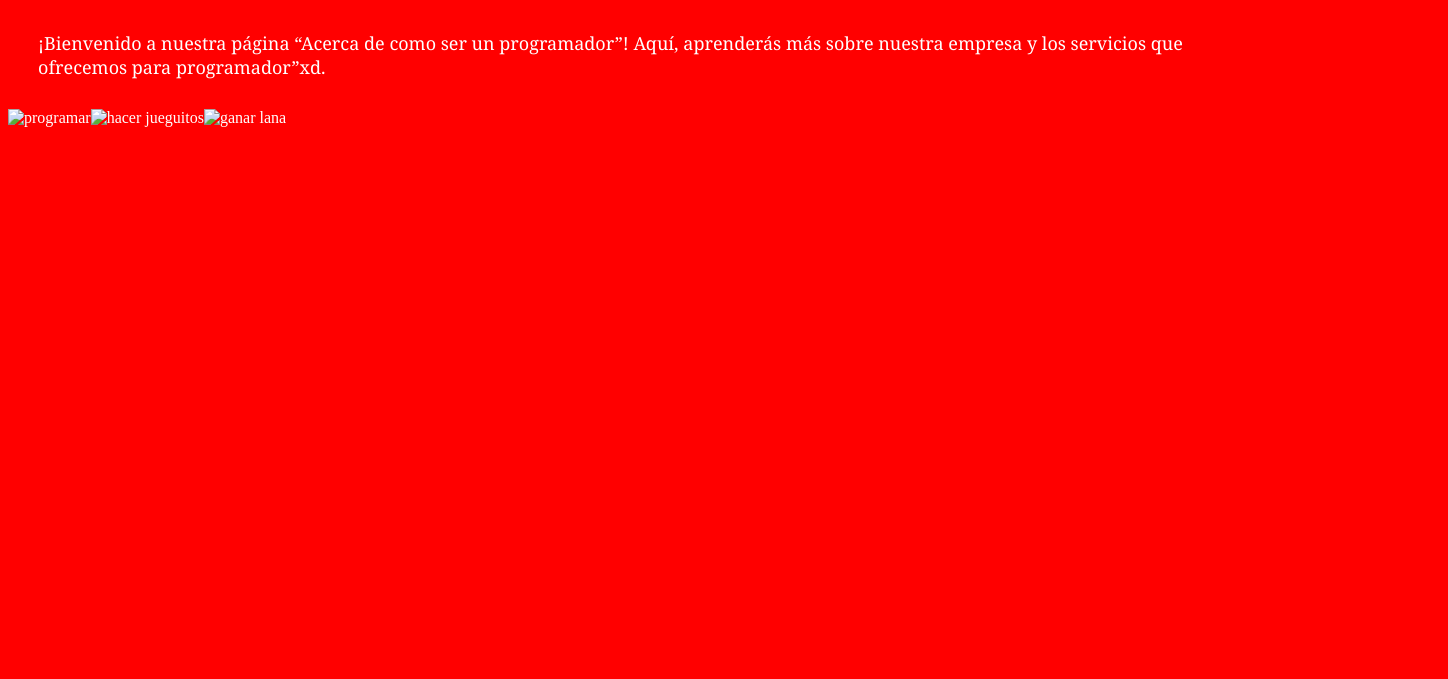
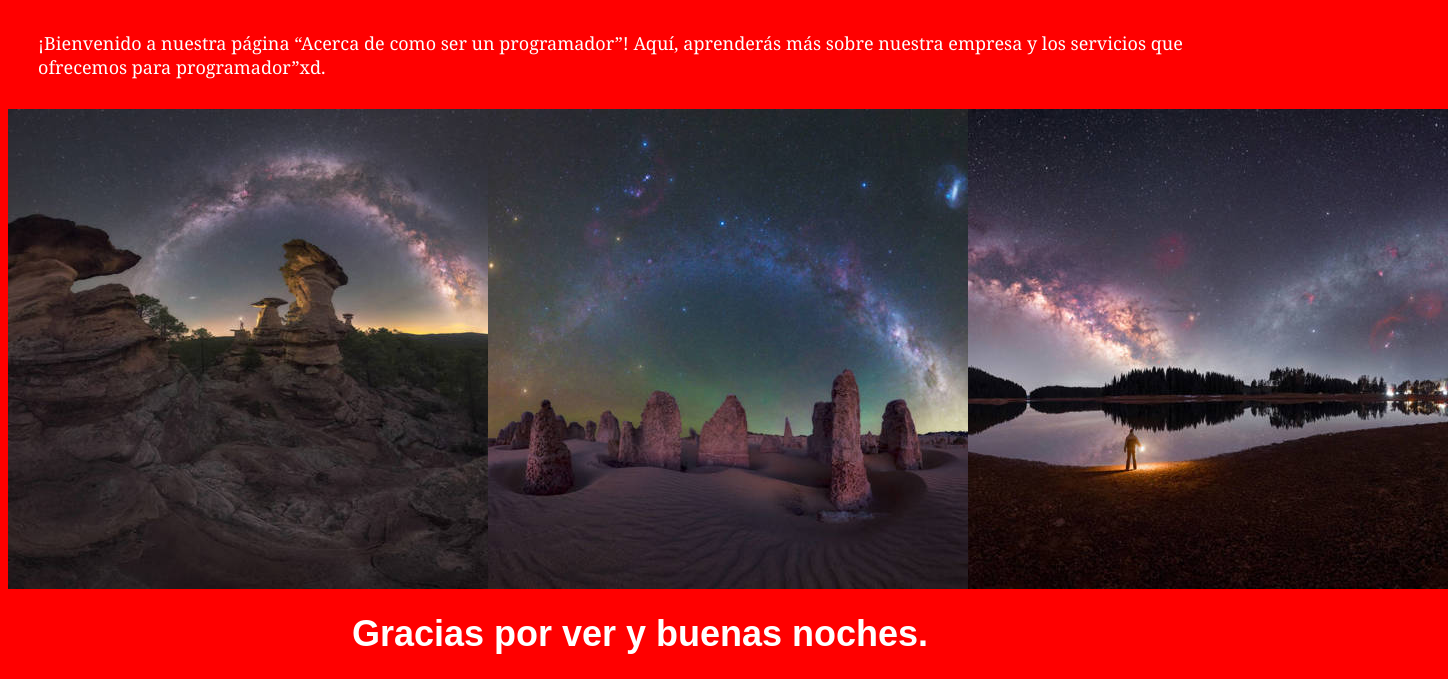
Before and after one commit to lautaroleiva417/mi-primera-paginaa, a plain HTML site: page about.html in a window 1280 px wide. Shown: the part 165-844 px from the top of the page, 1448 px wide, since content can reach past the window. Before the commit the page ends 800 px from the top, so only its background shows below. Drawn offline with Linux system fonts and the light colour scheme.

Commit message:
primera actualización

```diff
--- a/about.html
+++ b/about.html
@@ -25,10 +25,12 @@
             aprenderás más sobre nuestra empresa y los servicios que ofrecemos para programador”xd.</p>
         </div>
         <div class="img-container">
-            <img src="/“Sección 8 - Mejorando el contenido y estructura del sitio web” /imagenes/cielo1.jpg" alt="programar" />
-            <img src="/“Sección 8 - Mejorando el contenido y estructura del sitio web” /imagenes/cielo2.jpg" alt="hacer jueguitos" />
-            <img src="/“Sección 8 - Mejorando el contenido y estructura del sitio web” /imagenes/cielo3.jpg" alt="ganar lana" />
+            <img src="/imagenes/cielo1.jpg" alt="programar" />
+            <img src="/imagenes/cielo2.jpg" alt="hacer jueguitos" />
+            <img src="/imagenes/cielo3.jpg" alt="ganar lana" />
         </div>
-
+        <div class=”greeting”>
+        <h1>Gracias por ver y buenas noches.</h1>
+        </div>
     </body>
 </html>
--- a/estilos.css
+++ b/estilos.css
@@ -118,3 +118,6 @@ section{
   flex-direction: column;
   align-items: center;
 }
+.greeting{
+  text-align: center;
+}
```
